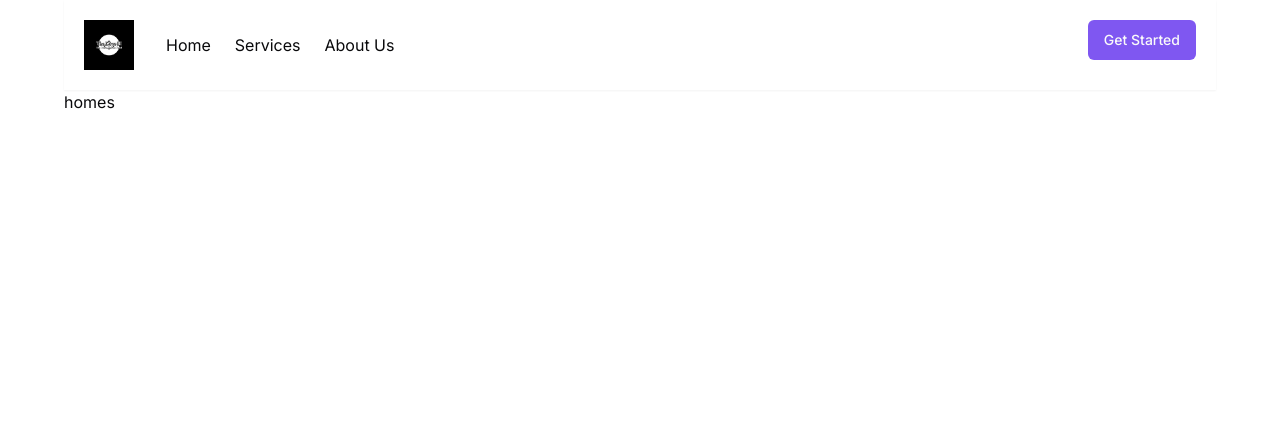
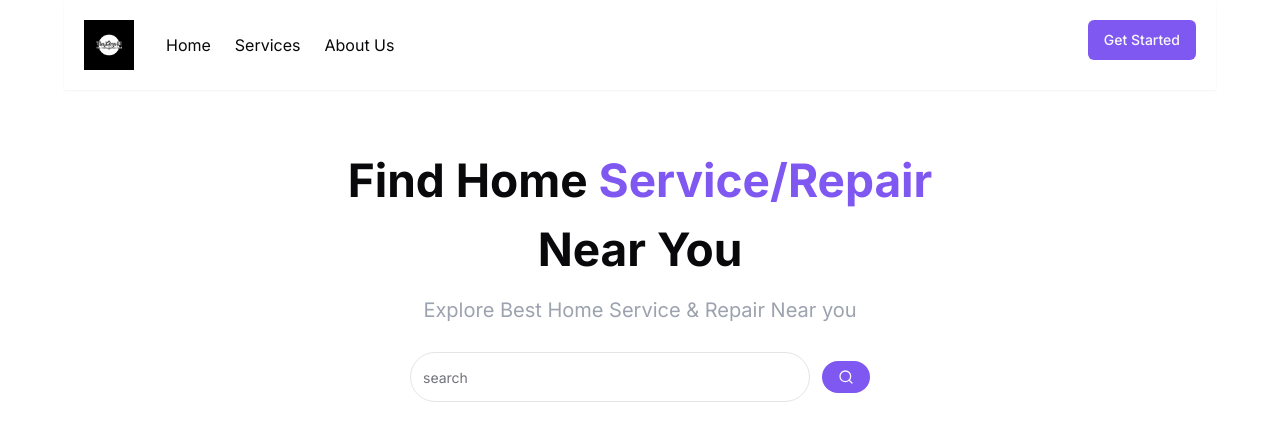
Before and after one commit to sumon0002001/home_service_app, a Next.js app: page / in a window 1280 px wide. Shown: the top 440 px of the page. Built offline with nearby package versions, Linux system fonts and the light colour scheme.

Commit message:
Add hero section

```diff
--- /dev/null
+++ b/app/_components/Hero.jsx
@@ -0,0 +1,29 @@
+import { Input } from "@/components/ui/input";
+import { Button } from "@/components/ui/button";
+import { Search } from "lucide-react";
+import React from "react";
+
+const Hero = () => {
+  return (
+    <div className="flex items-center gap-3 flex-col justify-center pt-14 pb-7">
+      <h2 className="font-bold text-[46px] text-center">
+        Find Home
+        <span className="text-primary"> Service/Repair</span> <br /> Near You
+      </h2>
+      <h2 className="text-xl text-gray-400">
+        Explore Best Home Service & Repair Near you
+      </h2>
+      <div className="mt-4 flex items-center gap-3">
+        <Input
+          placeHolder="search"
+          className="rounded-full w-[400px] h-[50px]"
+        />
+        <Button className="rounded-full h-[46-px]">
+          <Search className="h-4 w-4" />
+        </Button>
+      </div>
+    </div>
+  );
+};
+
+export default Hero;
--- a/app/page.js
+++ b/app/page.js
@@ -1,7 +1,12 @@
 import React from "react";
+import Hero from "./_components/Hero";
 
 const Home = () => {
-  return <div>homes</div>;
+  return (
+    <div>
+      <Hero />
+    </div>
+  );
 };
 
 export default Home;
--- /dev/null
+++ b/components/ui/input.jsx
@@ -0,0 +1,19 @@
+import * as React from "react"
+
+import { cn } from "@/lib/utils"
+
+const Input = React.forwardRef(({ className, type, ...props }, ref) => {
+  return (
+    (<input
+      type={type}
+      className={cn(
+        "flex h-10 w-full rounded-md border border-input bg-background px-3 py-2 text-sm ring-offset-background file:border-0 file:bg-transparent file:text-sm file:font-medium placeholder:text-muted-foreground focus-visible:outline-none focus-visible:ring-2 focus-visible:ring-ring focus-visible:ring-offset-2 disabled:cursor-not-allowed disabled:opacity-50",
+        className
+      )}
+      ref={ref}
+      {...props} />)
+  );
+})
+Input.displayName = "Input"
+
+export { Input }
```
